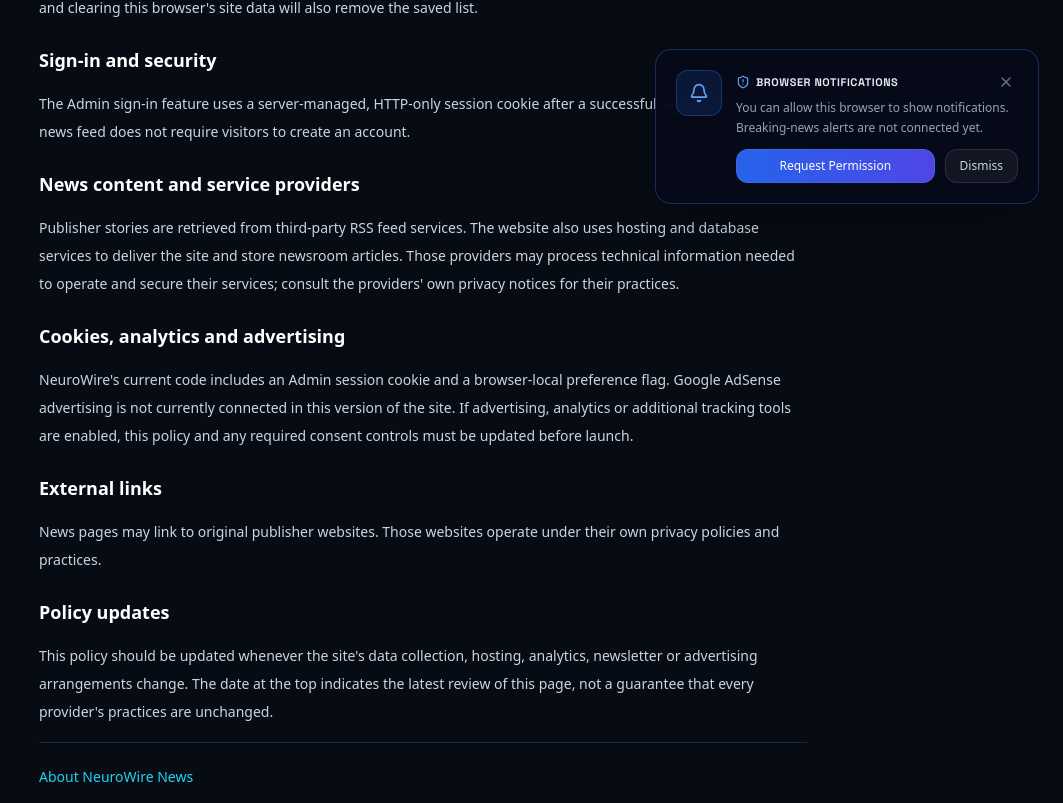
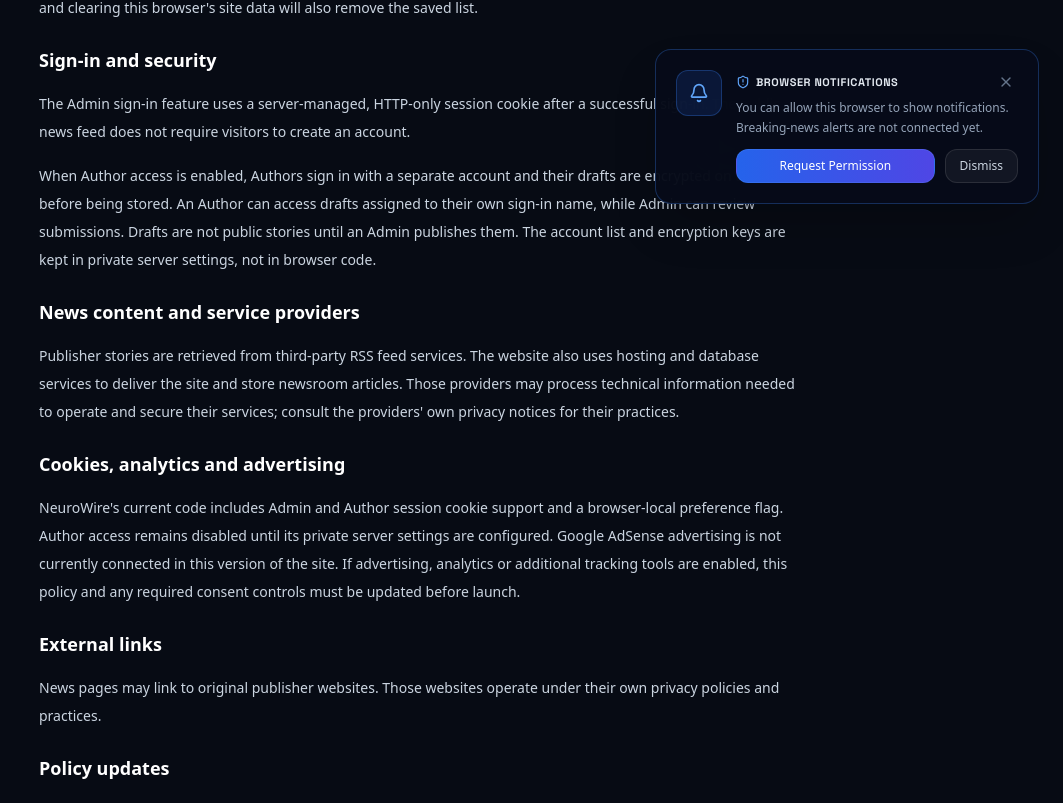
Before and after one commit to Zeeshan0555/nextgen-ai-hub, a Next.js app: page /privacy in a window 1280 px wide. Shown: the part 572-1375 px from the top of the page, without its empty margins (217-1280 px from the left). Built offline with nearby package versions, Linux system fonts and the light colour scheme; no server answers; the database is empty.

Commit message:
Explain private Author draft handling in privacy policy

```diff
--- a/app/privacy/page.tsx
+++ b/app/privacy/page.tsx
@@ -25,10 +25,11 @@ export default function PrivacyPolicy() {
           <p>Saved stories are kept in this browser on this device using local storage. They are not synced to an account or sent to NeuroWire's server by the save button. You can remove a saved story from the Saved Stories view or the article page, and clearing this browser's site data will also remove the saved list.</p>
           <h2 className="pt-2 text-lg font-semibold text-white">Sign-in and security</h2>
           <p>The Admin sign-in feature uses a server-managed, HTTP-only session cookie after a successful sign-in. The public news feed does not require visitors to create an account.</p>
+          <p>When Author access is enabled, Authors sign in with a separate account and their drafts are encrypted on the server before being stored. An Author can access drafts assigned to their own sign-in name, while Admin can review submissions. Drafts are not public stories until an Admin publishes them. The account list and encryption keys are kept in private server settings, not in browser code.</p>
           <h2 className="pt-2 text-lg font-semibold text-white">News content and service providers</h2>
           <p>Publisher stories are retrieved from third-party RSS feed services. The website also uses hosting and database services to deliver the site and store newsroom articles. Those providers may process technical information needed to operate and secure their services; consult the providers' own privacy notices for their practices.</p>
           <h2 className="pt-2 text-lg font-semibold text-white">Cookies, analytics and advertising</h2>
-          <p>NeuroWire's current code includes an Admin session cookie and a browser-local preference flag. Google AdSense advertising is not currently connected in this version of the site. If advertising, analytics or additional tracking tools are enabled, this policy and any required consent controls must be updated before launch.</p>
+          <p>NeuroWire's current code includes Admin and Author session cookie support and a browser-local preference flag. Author access remains disabled until its private server settings are configured. Google AdSense advertising is not currently connected in this version of the site. If advertising, analytics or additional tracking tools are enabled, this policy and any required consent controls must be updated before launch.</p>
           <h2 className="pt-2 text-lg font-semibold text-white">External links</h2>
           <p>News pages may link to original publisher websites. Those websites operate under their own privacy policies and practices.</p>
           <h2 className="pt-2 text-lg font-semibold text-white">Policy updates</h2>
```
